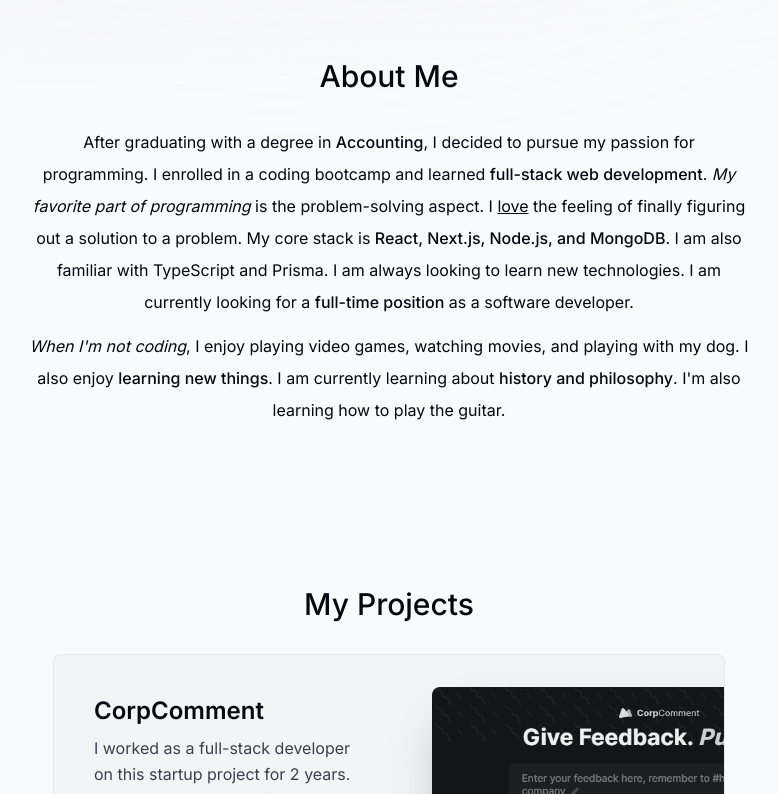
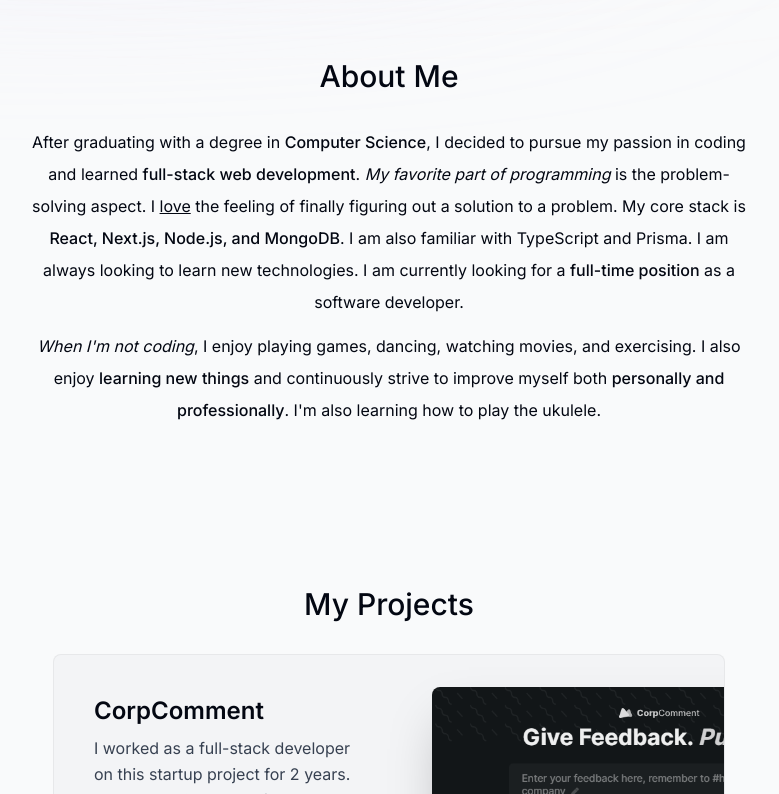
Before and after one commit to priya-325/Portfolio, a Next.js app: page / in a window 1280 px wide. Shown: the part 766-1560 px from the top of the page, without its empty margins (251-1030 px from the left). Built offline with nearby package versions, Linux system fonts and the light colour scheme.

Commit message:
contact,edited experience and about

```diff
--- a/components/about.tsx
+++ b/components/about.tsx
@@ -20,8 +20,8 @@ export default function About() {
       <SectionHeading>About me</SectionHeading>
       <p className="mb-3">
         After graduating with a degree in{" "}
-        <span className="font-medium">Accounting</span>, I decided to pursue my
-        passion for programming. I enrolled in a coding bootcamp and learned{" "}
+        <span className="font-medium">Computer Science</span>, I decided to
+        pursue my passion in coding and learned{" "}
         <span className="font-medium">full-stack web development</span>.{" "}
         <span className="italic">My favorite part of programming</span> is the
         problem-solving aspect. I <span className="underline">love</span> the
@@ -38,11 +38,11 @@ export default function About() {
 
       <p>
         <span className="italic">When I'm not coding</span>, I enjoy playing
-        video games, watching movies, and playing with my dog. I also enjoy{" "}
-        <span className="font-medium">learning new things</span>. I am currently
-        learning about{" "}
-        <span className="font-medium">history and philosophy</span>. I'm also
-        learning how to play the guitar.
+        games, dancing, watching movies, and exercising. I also enjoy{" "}
+        <span className="font-medium">learning new things</span> and
+        continuously strive to improve myself both{" "}
+        <span className="font-medium">personally and professionally</span>. I'm
+        also learning how to play the ukulele.
       </p>
     </motion.section>
   );
--- a/components/contact.tsx
+++ b/components/contact.tsx
@@ -1,6 +1,6 @@
 "use client";
 
-import React from "react";
+import React, { useRef } from "react";
 import SectionHeading from "./section-heading";
 import { motion } from "framer-motion";
 import { useSectionInView } from "@/lib/hooks";
@@ -10,6 +10,8 @@ import toast from "react-hot-toast";
 
 export default function Contact() {
   const { ref } = useSectionInView("Contact");
+  const emailRef = useRef<HTMLInputElement>(null);
+  const messageRef = useRef<HTMLTextAreaElement>(null);
 
   return (
     <motion.section
@@ -50,9 +52,12 @@ export default function Contact() {
           }
 
           toast.success("Email sent successfully!");
+          if (emailRef.current) emailRef.current.value = "";
+          if (messageRef.current) messageRef.current.value = "";
         }}
       >
         <input
+          ref={emailRef}
           className="h-14 px-4 rounded-lg borderBlack dark:bg-white dark:bg-opacity-80 dark:focus:bg-opacity-100 transition-all dark:outline-none"
           name="senderEmail"
           type="email"
@@ -61,6 +66,7 @@ export default function Contact() {
           placeholder="Your email"
         />
         <textarea
+          ref={messageRef}
           className="h-52 my-3 rounded-lg borderBlack p-4 dark:bg-white dark:bg-opacity-80 dark:focus:bg-opacity-100 transition-all dark:outline-none"
           name="message"
           placeholder="Your message"
--- a/lib/data.ts
+++ b/lib/data.ts
@@ -35,28 +35,36 @@ export const links = [
 
 export const experiencesData = [
   {
-    title: "Graduated bootcamp",
-    location: "Miami, FL",
+    title: "Bachelor of Engineeing: Computer Science",
+    location: "Hyderabad, India",
     description:
-      "I graduated after 6 months of studying. I immediately found a job as a front-end developer.",
+      "I graduated after 3 years of studying. I immediately found a job as a front-end developer.",
     icon: React.createElement(LuGraduationCap),
-    date: "2019",
+    date: "2021",
   },
   {
     title: "Front-End Developer",
-    location: "Orlando, FL",
+    location: "Hyderabad, India",
     description:
-      "I worked as a front-end developer for 2 years in 1 job and 1 year in another job. I also upskilled to the full stack.",
+      "I worked as a front-end developer for 1.5 years. I also upskilled to the full stack.",
     icon: React.createElement(CgWorkAlt),
-    date: "2019 - 2021",
+    date: "2021 - 2022",
+  },
+  {
+    title: "Master of Science: Computer Science",
+    location: "Scotland, UK",
+    description:
+      "I graduated after 1 year of studying. I immediately found a job as a full-stack developer.",
+    icon: React.createElement(LuGraduationCap),
+    date: "2023 - 2024",
   },
   {
     title: "Full-Stack Developer",
-    location: "Houston, TX",
+    location: "London, UK",
     description:
       "I'm now a full-stack developer working as a freelancer. My stack includes React, Next.js, TypeScript, Tailwind, Prisma and MongoDB. I'm open to full-time opportunities.",
     icon: React.createElement(FaReact),
-    date: "2021 - present",
+    date: "2024 - present",
   },
 ] as const;
 
```
